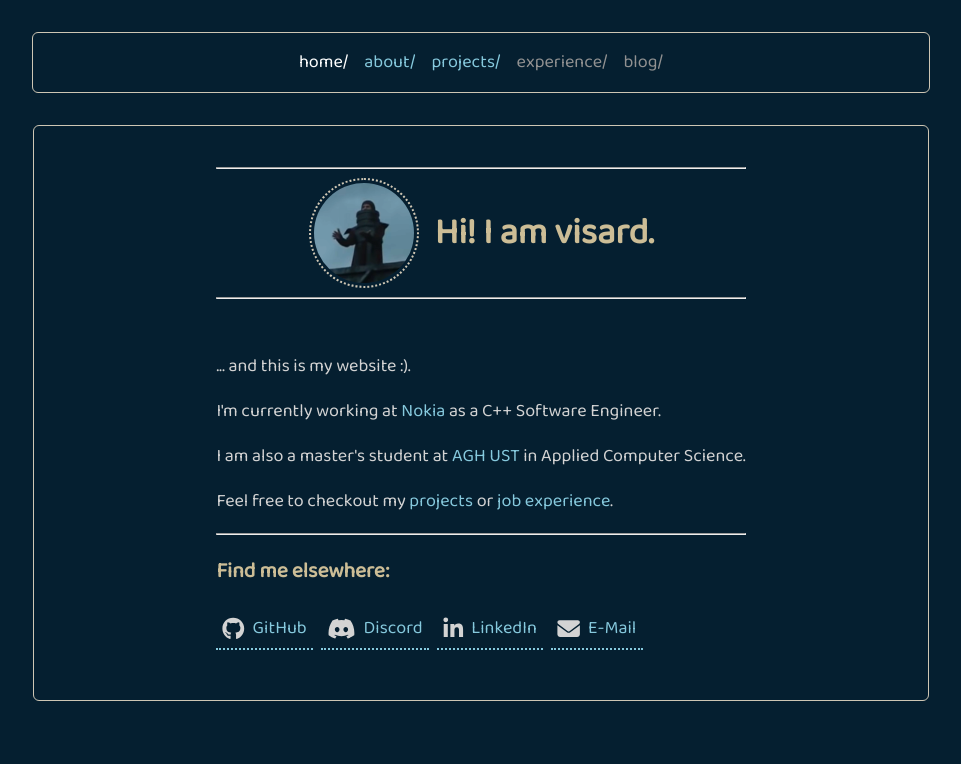
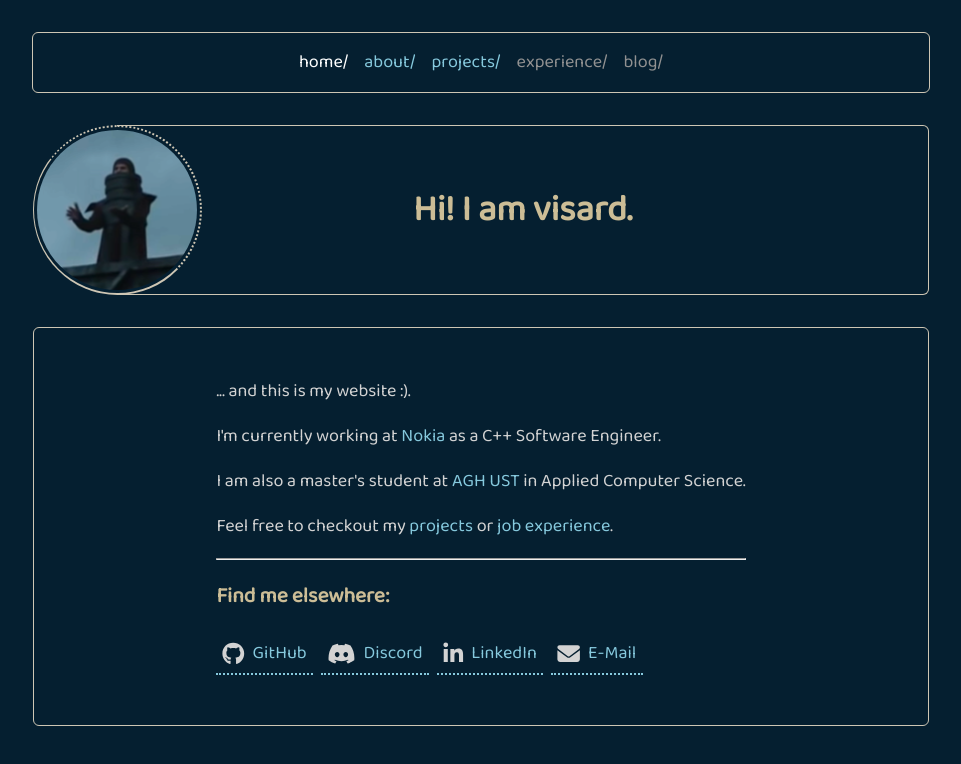
Before and after one commit to vis4rd/vis4rd.github.io, a Vue app: page /home in a window 1280 px wide. Shown: the top 764 px of the page, without its empty margins (159-1120 px from the left). Built offline with nearby package versions, Linux system fonts and the light colour scheme.

Commit message:
Improve greetings section

```diff
--- /dev/null
+++ b/src/components/GreetingsSection.vue
@@ -0,0 +1,57 @@
+<script setup>
+    import ProfilePicture from "@/components/ProfilePicture.vue";
+</script>
+
+<template>
+    <div class="greetings_section">
+        <span class="left_border_shift"></span>
+        <span class="profile_picture_wrapper">
+            <ProfilePicture :size="160" />
+        </span>
+        <span class="greetings">
+            <h1>Hi! I am visard.</h1>
+        </span>
+    </div>
+</template>
+
+<style scoped>
+    .greetings_section {
+        display: flex;
+        flex-direction: row;
+        box-sizing: border-box;
+
+        width: 70%;
+        max-width: 960px;
+        height: 100%;
+
+        margin-top: 1rem;
+        margin-bottom: 1rem;
+    }
+    .left_border_shift {
+        min-width: 84px;
+        height: 170px;
+    }
+    .profile_picture_wrapper {
+        position: absolute;
+    }
+    .greetings {
+        display: flex;
+        flex-direction: row;
+        place-items: center;
+        place-content: center;
+
+        padding: 0px;
+        margin: 0px;
+
+        width: 100%;
+
+        border-style: solid;
+        border-radius: 6px;
+        border-width: var(--width-section-border);
+        border-color: var(--color-section-border);
+
+        border-left-style: none;
+        border-top-left-radius: 0px;
+        border-bottom-left-radius: 0px;
+    }
+</style>
--- a/src/components/ProfilePicture.vue
+++ b/src/components/ProfilePicture.vue
@@ -44,6 +44,10 @@
         border-color: var(--color-element-border);
         border-width: 2px;
 
+        border-left-style: solid;
+        border-bottom-style: solid;
+        border-left-width: 1px;
+
         padding: 3px;
     }
 </style>
--- a/src/pages/home/Home.vue
+++ b/src/pages/home/Home.vue
@@ -1,22 +1,15 @@
 <script setup>
     import IconLink from "@/components/IconLink.vue";
-    import ProfilePicture from "@/components/ProfilePicture.vue";
     import BorderWrapper from "@/components/BorderWrapper.vue";
+    import GreetingsSection from "@/components/GreetingsSection.vue";
 </script>
 
 <template>
+    <div class="home">
+        <GreetingsSection />
+
         <BorderWrapper>
             <div>
-            <hr />
-
-            <span class="greetings">
-                <ProfilePicture :size=100 />
-                <h1>Hi! I am visard.</h1>
-            </span>
-
-            <hr />
-            <br />
-
                 <p>... and this is my website :).</p>
 
                 <p>
@@ -57,17 +50,21 @@
                 </p>
             </div>
         </BorderWrapper>
+    </div>
+
 </template>
 
 <style scoped>
-    .greetings {
+    .home {
         display: flex;
-        flex-direction: row;
-        place-items: center;
-        place-content: center;
-        gap: 1rem;
+        flex-direction: column;
+        align-items: center;
 
         width: 100%;
+        height: 100%;
+
+        margin: 0;
+        padding: 0;
     }
     .socials {
         display: flex;
```
Lines whose indentation alone changed are shown as unchanged.
